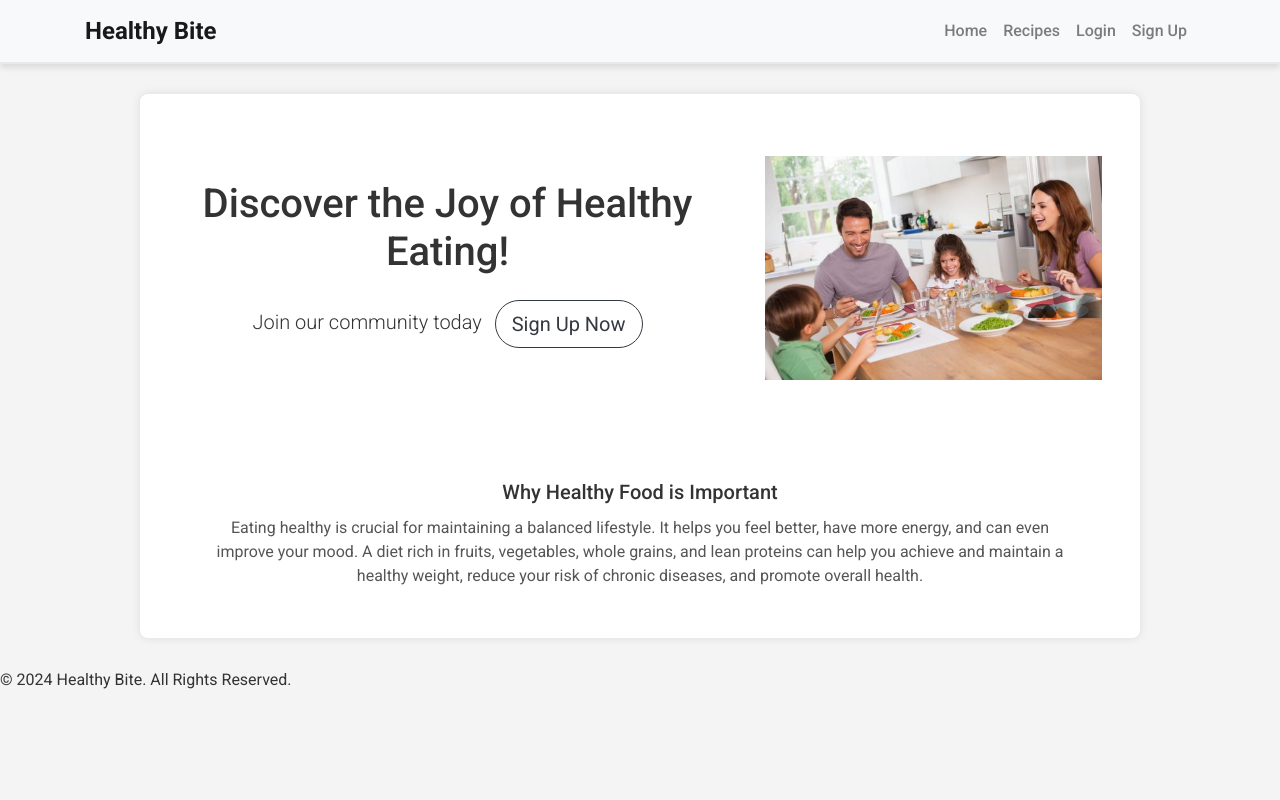
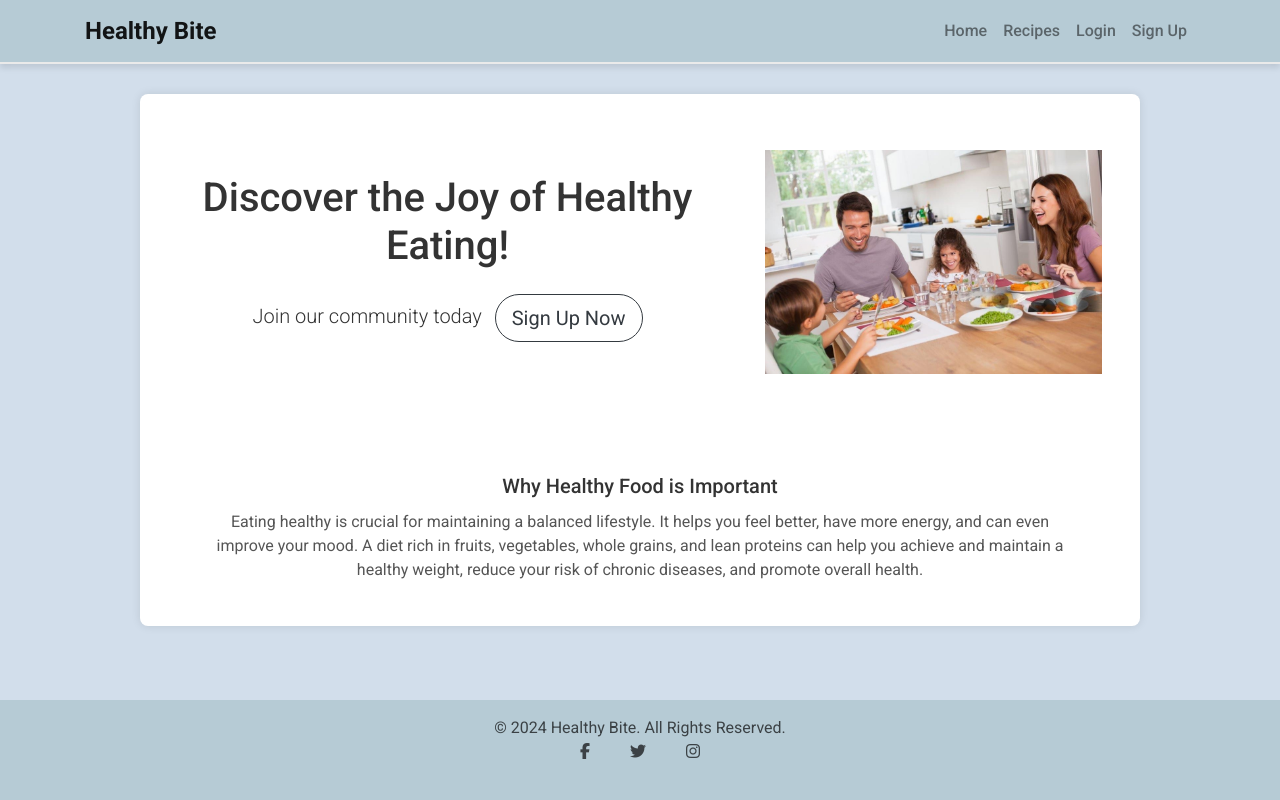
Before and after one commit to thiago-23/Healthy_Bite, a Django app: page / in a window 1280 px wide. Run offline with Django 3.2, Linux system fonts and the light colour scheme; some libraries are stand-ins or nearby versions.

Commit message:
Add boostrap style to change layout and colors of footer and navbar

```diff
--- a/static/css/style.css
+++ b/static/css/style.css
@@ -4,7 +4,7 @@
 /* Base Styles */
 body {
     font-family: 'Roboto', sans-serif;
-    background-color: #f4f4f4;
+    background-color: #D2DEEB; /* Updated background color */
     color: #333;
     margin: 0;
     padding: 0;
@@ -12,18 +12,18 @@ body {
 
 /* Navigation Bar */
 .navbar {
-    background-color: #fff;
+    background-color: #B6CBD5; /* Updated background color */
     border-bottom: 2px solid #eaeaea;
 }
 
 .navbar-brand {
     font-weight: 700;
-    color: #2c3e50;
+    color: rgb(0 0 0 / 68%); /* Updated text color */
     font-size: 24px;
 }
 
 .nav-link {
-    color: #2c3e50;
+    color: rgb(0 0 0 / 68%); /* Updated text color */
     font-weight: 500;
     transition: color 0.3s ease;
 }
@@ -83,6 +83,7 @@ main {
     color: #555;
 }
 
+/* Button Styles */
 .btn-primary {
     background-color: #8394A7;
     border-color: #8394A7;
@@ -92,3 +93,22 @@ main {
     background-color: #6b7a8c;
     border-color: #6b7a8c;
 }
+
+/* Footer Styles */
+footer {
+    background-color: #B6CBD5; /* Updated background color */
+    color: rgb(0 0 0 / 68%); /* Updated text color */
+    padding: 20px 0;
+    text-align: center;
+    height: 100px;
+}
+
+footer p, footer a, footer i {
+    color: rgb(0 0 0 / 68%); /* Ensure text and icons are the same color as navbar text */
+    margin: 0 10px;
+    transition: color 0.3s ease;
+}
+
+footer a:hover, footer i:hover {
+    color: #e67e22; /* Same hover color as navbar links */
+}
--- a/templates/base.html
+++ b/templates/base.html
@@ -5,20 +5,20 @@
     <meta charset="UTF-8">
     <meta name="viewport" content="width=device-width, initial-scale=1.0">
     <meta name="description" content="Healthy Bites, Delicious recipes, Healthy foods.">
-    <meta name="keywords" content="Healthy, eat better, healthy food, recipes, fitness. ">
-    <!-- Bootsrap CDN-->
+    <meta name="keywords" content="Healthy, eat better, healthy food, recipes, fitness.">
+    <!-- Bootstrap CDN -->
     <link rel="stylesheet" href="https://cdn.jsdelivr.net/npm/bootstrap@4.6.2/dist/css/bootstrap.min.css" integrity="sha384-xOolHFLEh07PJGoPkLv1IbcEPTNtaed2xpHsD9ESMhqIYd0nLMwNLD69Npy4HI+N" crossorigin="anonymous">
-    <!-- CSS  -->
+    <!-- Custom CSS -->
     <link rel="stylesheet" href="{% static 'css/style.css' %}">
     <script src="https://kit.fontawesome.com/0acb66484e.js" crossorigin="anonymous"></script>
     <title>{% block title %}Healthy Bite{% endblock %}</title>
 </head>
 
-<body>
-    <div class="content">
+<body class="d-flex flex-column min-vh-100">
+    <div class="content flex-grow-1">
         <header>
             <!-- Navigation -->
-            <nav class="navbar navbar-expand-lg navbar-light bg-light">
+            <nav class="navbar navbar-expand-lg navbar-light">
                 <div class="container">
                     <a class="navbar-brand" href="{% url 'home' %}">Healthy Bite</a>
                     <button class="navbar-toggler" type="button" data-toggle="collapse" data-target="#navbarNav" aria-controls="navbarNav" aria-expanded="false" aria-label="Toggle navigation">
@@ -27,10 +27,10 @@
                     <div class="collapse navbar-collapse" id="navbarNav">
                         <ul class="navbar-nav ml-auto">
                             <li class="nav-item">
-                                <a class="nav-link" href="{% url 'home' %}"> Home</a>
+                                <a class="nav-link" href="{% url 'home' %}">Home</a>
                             </li>
                             <li class="nav-item">
-                                <a class="nav-link" href="{% url 'recipe_display' %}"> Recipes</a>
+                                <a class="nav-link" href="{% url 'recipe_display' %}">Recipes</a>
                             </li>
                             {% if user.is_authenticated %}
                             <li class="nav-item">
@@ -60,23 +60,24 @@
                         </ul>
                     </div>
                 </div>
-
             </nav>
         </header>
+
+        <!-- Content goes here -->
+        <main class="py-4">
+            {% block content %}
+            {% endblock %}
+        </main>
     </div>
 
-
-
-    <!-- Content goes here -->
-    <main>
-        {% block content %}
-
-        {% endblock %}
-    </main>
-
     <!-- Footer -->
-    <footer>
+    <footer class="text-white text-center py-3 mt-auto">
         <p>&copy; 2024 Healthy Bite. All Rights Reserved.</p>
+        <div>
+            <a href="https://www.facebook.com/" class="text-white mx-2"><i class="fab fa-facebook-f"></i></a>
+            <a href="https://twitter.com/" class="text-white mx-2"><i class="fab fa-twitter"></i></a>
+            <a href="https://www.instagram.com/" class="text-white mx-2"><i class="fab fa-instagram"></i></a>
+        </div>
     </footer>
 
     <!-- Bootstrap scripts -->
```
Lines whose indentation alone changed are shown as unchanged.
